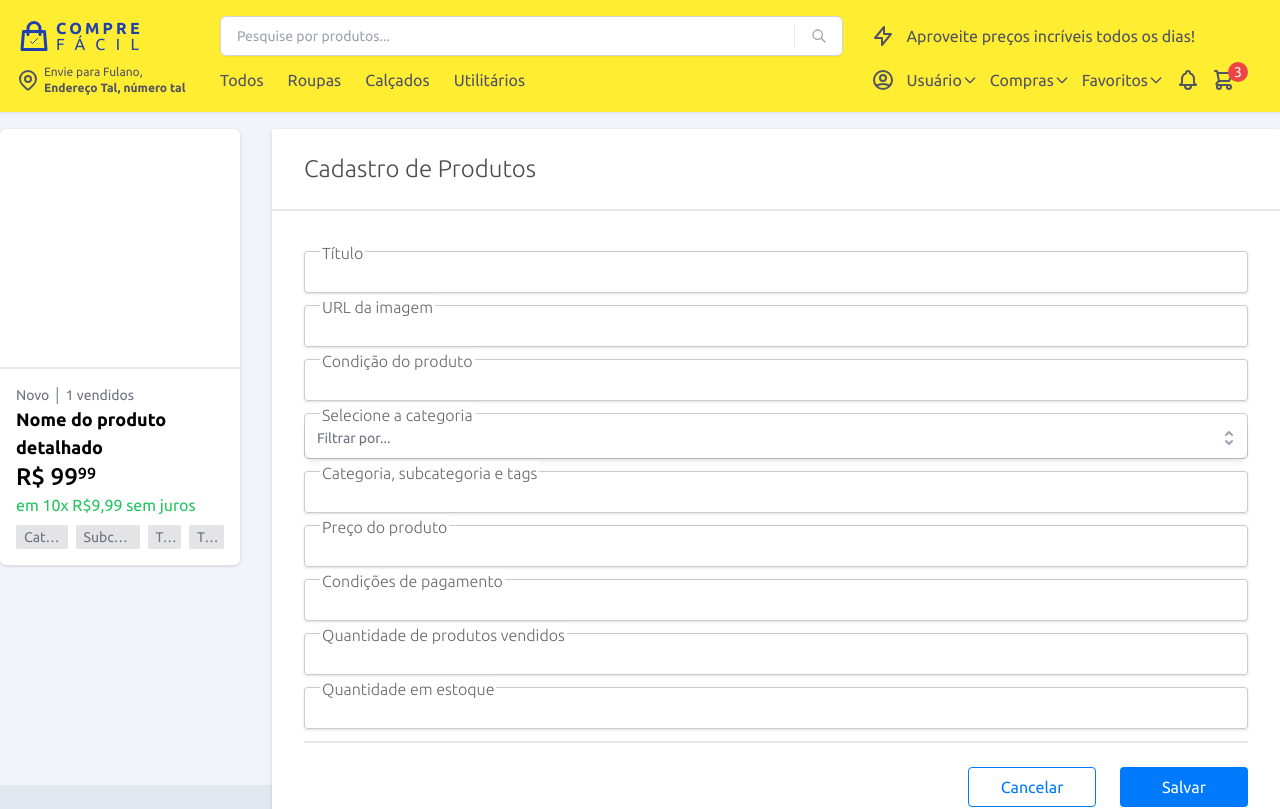
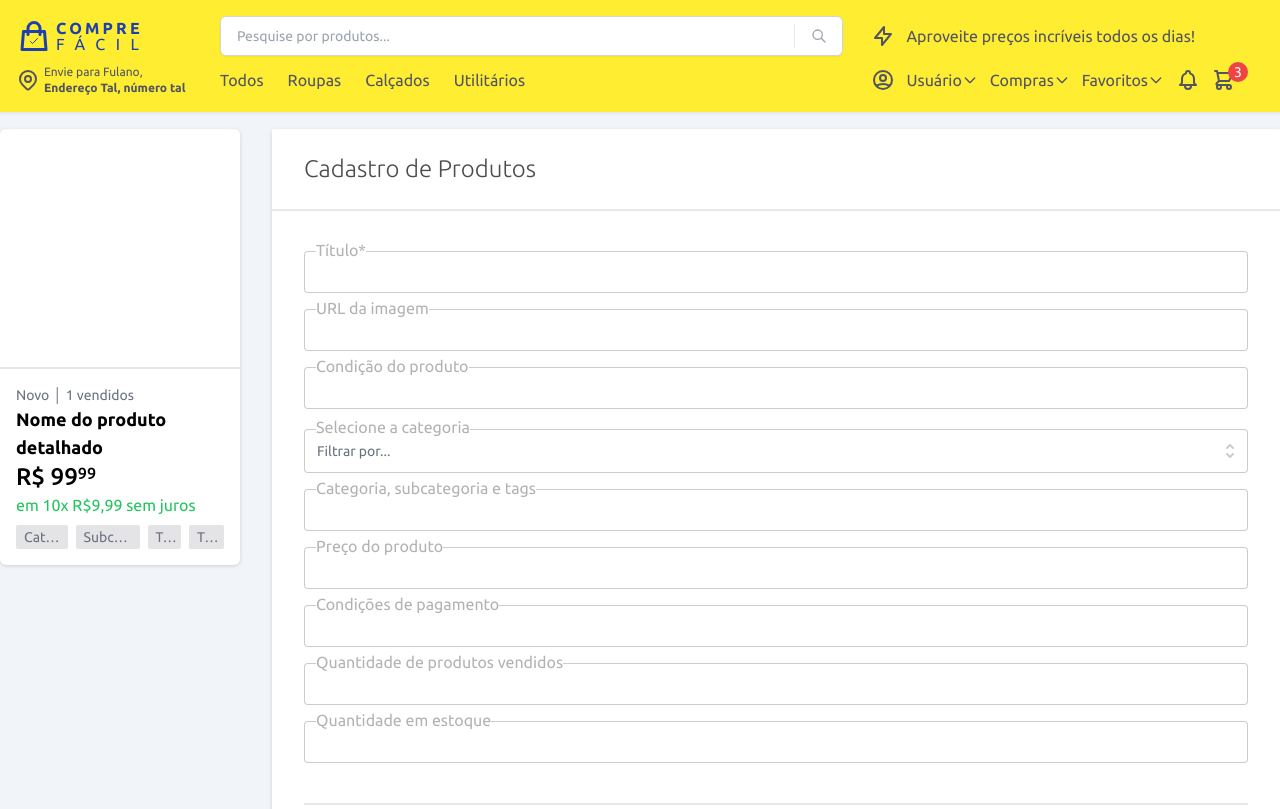
Before and after one commit to leandroepr/trainees-ecommerce-2022, a Next.js app: page /novo-produto in a window 1280 px wide. Shown: the top 809 px of the page. Built offline with nearby package versions, Linux system fonts and the light colour scheme; what react-toast-notifications would draw is missing.

Commit message:
refactor: update input styles and code structure of new-product-form

```diff
--- a/src/components/screens/admin/new-product-screen.tsx
+++ b/src/components/screens/admin/new-product-screen.tsx
@@ -7,7 +7,7 @@ const NewProductScreen: React.FC = () => {
   return (
     <DefaultPublicLayout>
       <Container>
-        <Row className='h-[40rem] w-full my-4'>
+        <Row className='h-full w-full my-4'>
           <Column className='w-60 drop-shadow hidden md:block'>
             <ProductDetails />
           </Column>
--- a/src/components/toolkit/select/select-input.tsx
+++ b/src/components/toolkit/select/select-input.tsx
@@ -15,12 +15,12 @@ const SelectInput = <T,>({
   className,
 }: SelectInputProps<T>) => {
   return (
-    <div className="relative w-full cursor-default overflow-hidden rounded-lg bg-white text-left shadow-md focus:outline-none focus-visible:ring-2 focus-visible:ring-white focus-visible:ring-opacity-75 focus-visible:ring-offset-2 focus-visible:ring-offset-teal-300 sm:text-sm">
+    <div>
       <Combobox.Input
         placeholder={placeholder}
         displayValue={displayValue}
         className={classNames(
-          'w-full border-none py-2 pl-3 pr-10 text-sm leading-5 text-gray-900 focus:ring-0',
+          'w-full group border py-2 pl-3 pr-10 text-sm leading-5 text-dark focus:text-info rounded border-dark/20',
           className
         )}
         onChange={(event) => onChange?.(event.target.value)}
@@ -31,7 +31,7 @@ const SelectInput = <T,>({
           className
         )}
       >
-        <SelectorIcon className="h-5 w-5 text-gray-400" aria-hidden="true" />
+        <SelectorIcon className="h-5 w-5 text-dark/20 " aria-hidden="true" />
       </Combobox.Button>
     </div>
   )
--- a/src/components/toolkit/select/select-option.tsx
+++ b/src/components/toolkit/select/select-option.tsx
@@ -12,8 +12,7 @@ const SelectOption = ({ value, children, className }: SelectOptionProps) => {
     <Combobox.Option
       className={({ active }) =>
         classNames(
-          `relative cursor-default select-none py-2 pl-10 pr-4 ${
-            active ? 'bg-secondary text-white' : 'text-gray-900'
+          `relative cursor-pointer select-none py-2 pl-10 pr-4 ${active ? 'bg-info text-light' : 'text-dark'
           }`,
           className
         )
@@ -23,17 +22,15 @@ const SelectOption = ({ value, children, className }: SelectOptionProps) => {
       {({ selected, active }) => (
         <>
           <span
-            className={`block truncate ${
-              selected ? 'font-medium' : 'font-normal'
-            }`}
+            className={`block truncate ${selected ? 'font-medium' : 'font-normal'
+              }`}
           >
             {children}
           </span>
           {selected ? (
             <span
-              className={`absolute inset-y-0 left-0 flex items-center pl-3 ${
-                active ? 'text-white' : 'text-secondary'
-              }`}
+              className={`absolute inset-y-0 left-0 flex items-center pl-3 ${active ? 'text-light' : 'text-dark'
+                }`}
             >
               <CheckIcon className="h-5 w-5" aria-hidden="true" />
             </span>
--- a/src/components/toolkit/select/select.tsx
+++ b/src/components/toolkit/select/select.tsx
@@ -14,11 +14,13 @@ export interface SelectProps<T> {
 const Select = <T,>({
   children,
   className,
+  label,
   value,
   onChange = NotImplemented,
 }: SelectProps<T>) => {
   return (
-    <div className={classNames('w-full', className)}>
+    <div className={classNames('w-full relative group', className)}>
+      <div className="absolute z-10 mt-[-10px] ml-3 text-dark/30 bg-light group-focus-within:text-info">{label}</div>
       <Combobox value={value} onChange={onChange}>
         <div className="relative mt-1">{children}</div>
       </Combobox>
--- a/src/components/toolkit/text-input.tsx
+++ b/src/components/toolkit/text-input.tsx
@@ -10,6 +10,7 @@ export interface TextInputProps {
   placeholder?: string
   shape?: 'rounded' | 'square'
   disabled?: boolean
+  required?: boolean
   className?: string
   onChange?: (value: string) => void
 }
@@ -22,6 +23,7 @@ const TextInput: React.FC<TextInputProps> = ({
   placeholder,
   shape = 'rounded',
   disabled,
+  required,
   className,
   onChange,
 }) => {
@@ -32,15 +34,15 @@ const TextInput: React.FC<TextInputProps> = ({
   }, [typedValue, onChange])
 
   return (
-    <Row>
+    <Row className="relative">
       <label
         htmlFor={id}
         className={classNames(
-          'w-full  shadow',
+          'w-full group',
           disabled ? 'text-dark/30' : 'block focus-within:text-info'
         )}
       >
-        {label}
+        <div className="bg-light absolute mt-[-13px] ml-3 text-dark/30 group-focus-within:text-info">{required ? `${label}*` : label}</div>
         <input
           className={classNames(
             'py-5 block h-8 w-full',
--- a/src/features/admin/components/new-product-form/new-product-form.tsx
+++ b/src/features/admin/components/new-product-form/new-product-form.tsx
@@ -13,68 +13,28 @@ const NewProductForm = () => {
         className="indent-8 text-2xl py-6 border-b-2 text-dark/70 font-light">
         Cadastro de Produtos
       </Text>
-      <Column className="py-10 px-8 space-y-3">
-        <div className="relative">
-          <Text className="absolute z-20 mt-[-10px] ml-4 px-[2px] bg-light text-dark/60 font-light">
-            Título
-          </Text>
-          <TextInput />
-        </div>
-        <div className="relative">
-          <Text className="absolute z-20 mt-[-10px] ml-4 px-[2px] bg-light text-dark/60 font-light">
-            URL da imagem
-          </Text>
-          <TextInput />
-        </div>
-        <div className="relative">
-          <Text className="absolute z-20 mt-[-10px] ml-4 px-[2px] bg-light text-dark/60 font-light">
-            Condição do produto
-          </Text>
-          <TextInput />
-        </div>
-        <div className="relative">
-          <Text className="absolute z-20 mt-[-10px] ml-4 px-[2px] bg-light text-dark/60 font-light">
-            Selecione a categoria
-          </Text>
-          <Select className="border border-dark/20 rounded">
-            <SelectInput onChange={(value) => value} className="h-10" />
-            <SelectOptionList className="border border-dark/20 rounded">
+      <Column className="py-10 px-8">
+        <Column className="pb-10 space-y-4">
+          <TextInput required label='Título' />
+          <TextInput label='URL da imagem' />
+          <TextInput label='Condição do produto' />
+
+          <Select label='Selecione a categoria'>
+            <SelectInput onChange={(value) => value} className="h-11" />
+            <SelectOptionList className="mt-[-5px]">
               <SelectOption value="Roupas">Roupas</SelectOption>
               <SelectOption value="Sapatos">Sapatos</SelectOption>
             </SelectOptionList>
           </Select>
-        </div>
-        <div className="relative">
-          <Text className="absolute z-20 mt-[-10px] ml-4 px-[2px] bg-light text-dark/60 font-light">
-            Categoria, subcategoria e tags
-          </Text>
-          <TextInput />
-        </div>
-        <div className="relative">
-          <Text className="absolute z-20 mt-[-10px] ml-4 px-[2px] bg-light text-dark/60 font-light">
-            Preço do produto
-          </Text>
-          <TextInput />
-        </div>
-        <div className="relative">
-          <Text className="absolute z-20 mt-[-10px] ml-4 px-[2px] bg-light text-dark/60 font-light">
-            Condições de pagamento
-          </Text>
-          <TextInput />
-        </div>
-        <div className="relative">
-          <Text className="absolute z-20 mt-[-10px] ml-4 px-[2px] bg-light text-dark/60 font-light">
-            Quantidade de produtos vendidos
-          </Text>
-          <TextInput />
-        </div>
-        <div className="relative">
-          <Text className="absolute z-20 mt-[-10px] ml-4 px-[2px] bg-light text-dark/60 font-light">
-            Quantidade em estoque
-          </Text>
-          <TextInput />
-        </div>
-        <Row className="flex justify-end space-x-6 pt-6 border-t-2">
+
+          <TextInput label='Categoria, subcategoria e tags' />
+          <TextInput label='Preço do produto' />
+          <TextInput label='Condições de pagamento' />
+          <TextInput label='Quantidade de produtos vendidos' />
+          <TextInput label='Quantidade em estoque' />
+        </Column>
+
+        <Row className="flex justify-end space-x-6 pt-6 border-t-2 mt-">
           <Button variant="light" size='sm'>
             Cancelar
           </Button>
```
